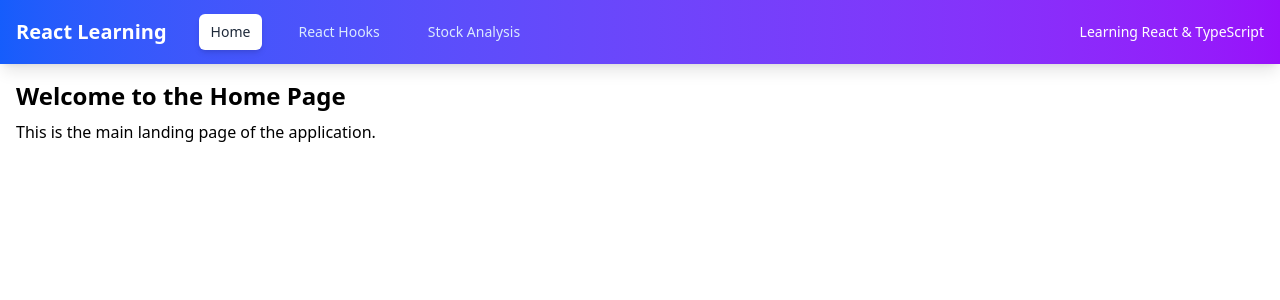
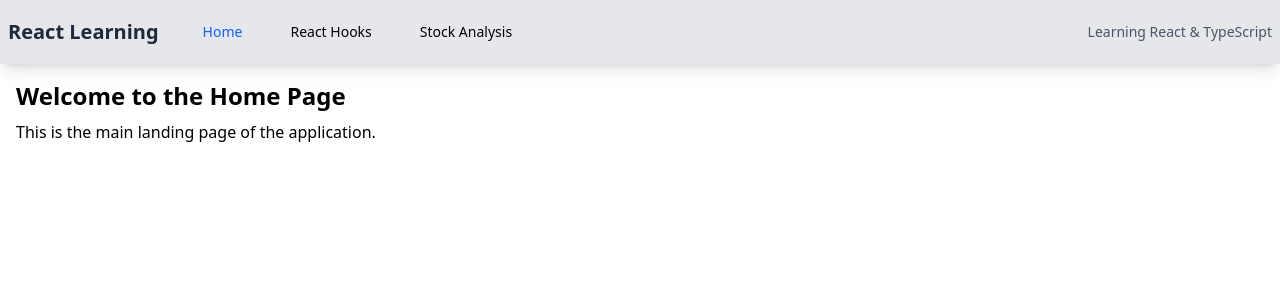
Before and after one commit to Ravi-Royal/reactLearning, a React (Vite) app: page /home in a window 1280 px wide. Shown: the top 300 px of the page. Built offline with nearby package versions, Linux system fonts and the light colour scheme.

Commit message:
style: Update navigation styles for improved visibility and consistency

```diff
--- a/src/pages/navigation/BaseNavigation.tsx
+++ b/src/pages/navigation/BaseNavigation.tsx
@@ -10,8 +10,8 @@ function BaseNavigation() {
     };
 
     return (
-        <nav className="bg-gradient-to-r from-blue-600 to-purple-600 shadow-lg">
-            <div className="max-w-7xl mx-auto px-4">
+        <nav className="bg-gray-200 shadow-lg">
+            <div className="px-2">
                 <div className="flex justify-between items-center h-16">
                     <div className="flex items-center space-x-8">
                         <Link to={NAVIGATION_BRAND.to} className={NAVIGATION_BRAND.className}>
@@ -22,8 +22,8 @@ function BaseNavigation() {
                                 <Link
                                     key={item.id}
                                     className={`px-3 py-2 rounded-md text-sm font-medium transition-colors ${isActive(item)
-                                        ? 'bg-white text-gray-800 shadow-md'
-                                        : 'text-blue-100 hover:text-gray-900 hover:bg-white'
+                                        ? 'text-blue-600'
+                                        : 'text-black hover:text-gray-700 hover:bg-gray-300'
                                         }`}
                                     to={item.path}
                                 >
--- a/src/pages/navigation/constants/navigation.constants.ts
+++ b/src/pages/navigation/constants/navigation.constants.ts
@@ -2,7 +2,7 @@
 export const NAVIGATION_BRAND = {
     text: 'React Learning',
     to: '/',
-    className: 'text-white text-xl font-bold hover:text-blue-200 transition-colors'
+    className: 'text-gray-800 text-xl font-bold hover:text-blue-600 transition-colors'
 };
 
 export interface NavigationItem {
@@ -35,5 +35,5 @@ export const NAVIGATION_ITEMS: NavigationItem[] = [
 
 export const NAVIGATION_TAGLINE = {
     text: 'Learning React & TypeScript',
-    className: 'text-white text-sm hidden sm:inline'
+    className: 'text-gray-600 text-sm hidden sm:inline'
 };
```
